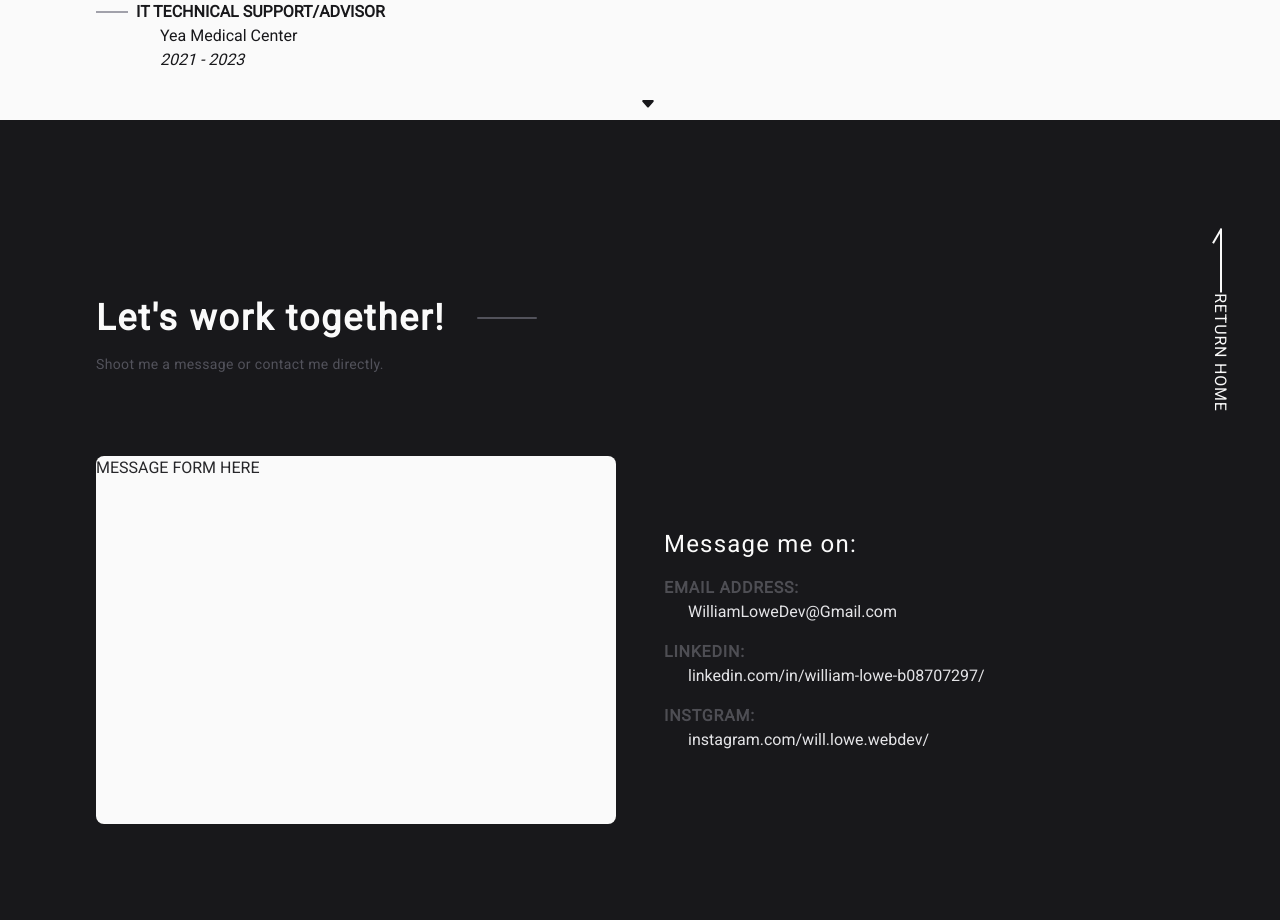
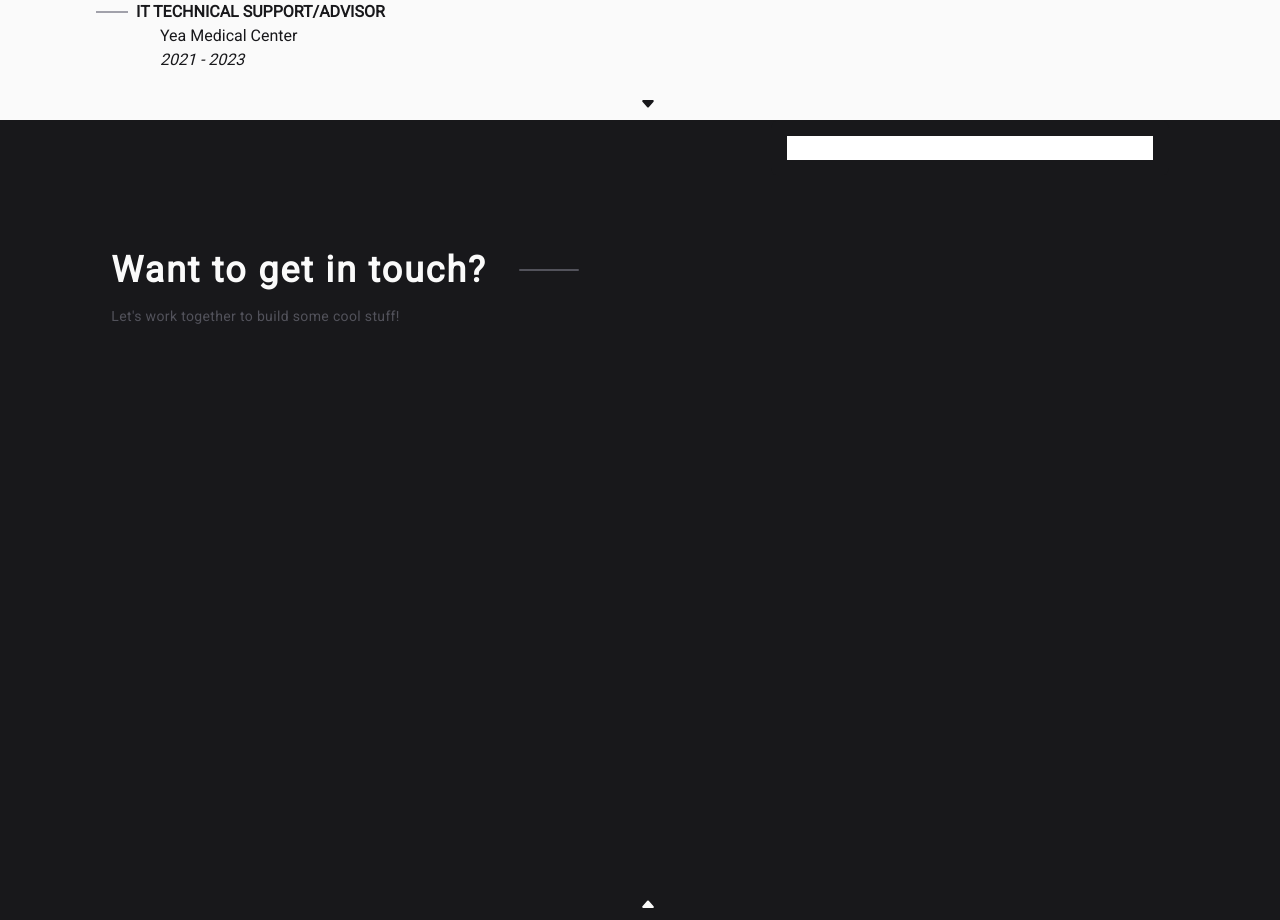
Before and after one commit to williamalowe/portfolio, a Next.js app: page / in a window 1280 px wide. Shown: the part 3720-4640 px from the top of the page. Built offline with nearby package versions, Linux system fonts and the light colour scheme.

Commit message:
styles: update contact component layout styles

```diff
--- a/src/components/contact.tsx
+++ b/src/components/contact.tsx
@@ -1,50 +1,31 @@
-import { BsCaretDownFill } from "react-icons/bs";
+import { BsCaretDownFill, BsCaretUpFill } from "react-icons/bs";
 import ReturnArrow from "./return-arrow";
 import Link from "next/link";
+import MessageForm from "./message-form";
 
 export default function Contact() {
   return (
-  <section
-    id="contact"
-    className="relative min-h-screen w-full flex flex-col bg-zinc-900 text-zinc-50"
-  >
-    <div className="flex-1 flex flex-col mt-24">
-
-      <div className="h-[240px] flex flex-col justify-center gap-y-4 px-24">
+    <section
+      id="contact"
+      className="relative h-screen w-full flex bg-zinc-900 text-zinc-50 justify-center"
+    >
+      <div className="h-[240px] flex flex-col justify-center gap-y-4 px-24  pt-24 bg-zinc-900 text-zinc-50">
         <div className="flex gap-x-8 items-center">
-          <h3 className="text-4xl font-bold tracking-wider">Let&apos;s work together!</h3>
-          <div className="w-[60px] h-[2px] bg-zinc-600 rounded-full"/>
+          <h3 className="text-4xl font-bold tracking-wider">
+            Want to get in touch?
+          </h3>
+          <div className="w-[60px] h-[2px] bg-zinc-600 rounded-full" />
         </div>
-        <h5 className="text-zinc-600 tracking-wide text-sm">Shoot me a message or contact me directly.</h5>
+        <h5 className="text-zinc-600 tracking-wide text-sm">
+          Let&apos;s work together to build some cool stuff!
+        </h5>
       </div>
-
-      <div className="px-24 flex-1 flex gap-x-12 pb-24">
-        <form action="" className="bg-zinc-50 flex-1 rounded-lg text-zinc-800">
-          MESSAGE FORM HERE
-        </form>
-        <div className="flex-1 flex flex-col gap-y-4 justify-center">
-            <h3 className="text-2xl tracking-wider">Message me on: </h3>
-            <div>
-              <h5 className="uppercase tracking-wider font-bold text-zinc-400/40">Email Address: </h5>
-              <p className="ml-6 text-zinc-200">WilliamLoweDev@Gmail.com</p>
-            </div>
-            <div>
-              <h5 className="uppercase tracking-wider font-bold text-zinc-400/40">LinkedIn: </h5>
-              <p className="ml-6 text-zinc-200">linkedin.com/in/william-lowe-b08707297/</p>
-            </div>
-            <div>
-              <h5 className="uppercase tracking-wider font-bold text-zinc-400/40">Instgram: </h5>
-              <p className="ml-6 text-zinc-200">instagram.com/will.lowe.webdev/</p>
-            </div>
-        </div>
+      <div className="px-24">
+        <MessageForm />
       </div>
-    </div>
-
-    <div className="absolute top-16 right-0">
-      <ReturnArrow
-        isDark={true}
-      />
-    </div>
-  </section>
-  )
+      <Link className="absolute bottom-2 left-[50%]" href="#home">
+        <BsCaretUpFill />
+      </Link>
+    </section>
+  );
 }
--- /dev/null
+++ b/src/components/message-form.tsx
@@ -0,0 +1,8 @@
+export default function MessageForm() {
+  return (
+    <form action="" className="flex-1 rounded-lg bg-zinc-900 text-zinc-50 p-4">
+      <input type="text" />
+      <input type="text" />
+    </form>
+  );
+}
```
